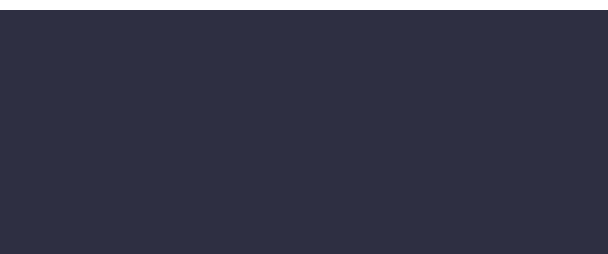
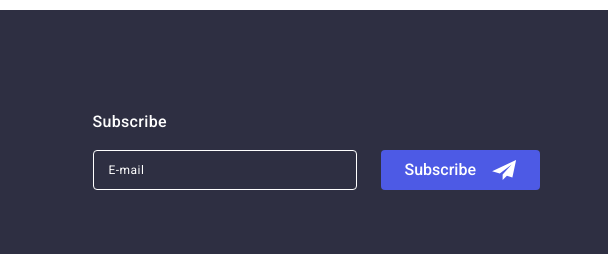
Before and after one commit to Viktoriia-Ch08/goit-markup-hw-06, a plain HTML site: page portfolio.html in a window 1280 px wide. Shown: the part 1759-2013 px from the top of the page, 672-1280 px from the left. Drawn offline with nearby package versions, Linux system fonts and the light colour scheme.

Commit message:
Update portfolio.html

```diff
--- a/portfolio.html
+++ b/portfolio.html
@@ -301,6 +301,7 @@
               digital marketing & growth solutions.
             </p>
           </div>
+          <!-- Social-media footer -->
           <div class="social-media">
             <p class="footer-text text">Social media</p>
             <ul class="socials-list footer-list list">
@@ -358,6 +359,32 @@
               </li>
             </ul>
           </div>
+          <!-- Form Subscribe -->
+          <div class="form-container container">
+            <h2 class="form-text text">Subscribe</h2>
+            <div class="form-wrapper">
+              <form class="form">
+                <div class="form-field">
+                  <input
+                    class="input-mail"
+                    type="email"
+                    name="mail"
+                    required
+                    minlength="2"
+                    pattern="^(?=.*[a-z])(?=.*[A-Z])"
+                    placeholder=" "
+                  />
+                  <label for="mail" class="label-mail">E-mail</label>
+                </div>
+              </form>
+              <button class="btn-mail button" type="button">
+                Subscribe
+                <svg class="btn-icon" width="24" height="20">
+                  <use href="./images/icon.svg#icon-send"></use>
+                </svg>
+              </button>
+            </div>
+          </div>
         </div>
       </footer>
     </div>
```
